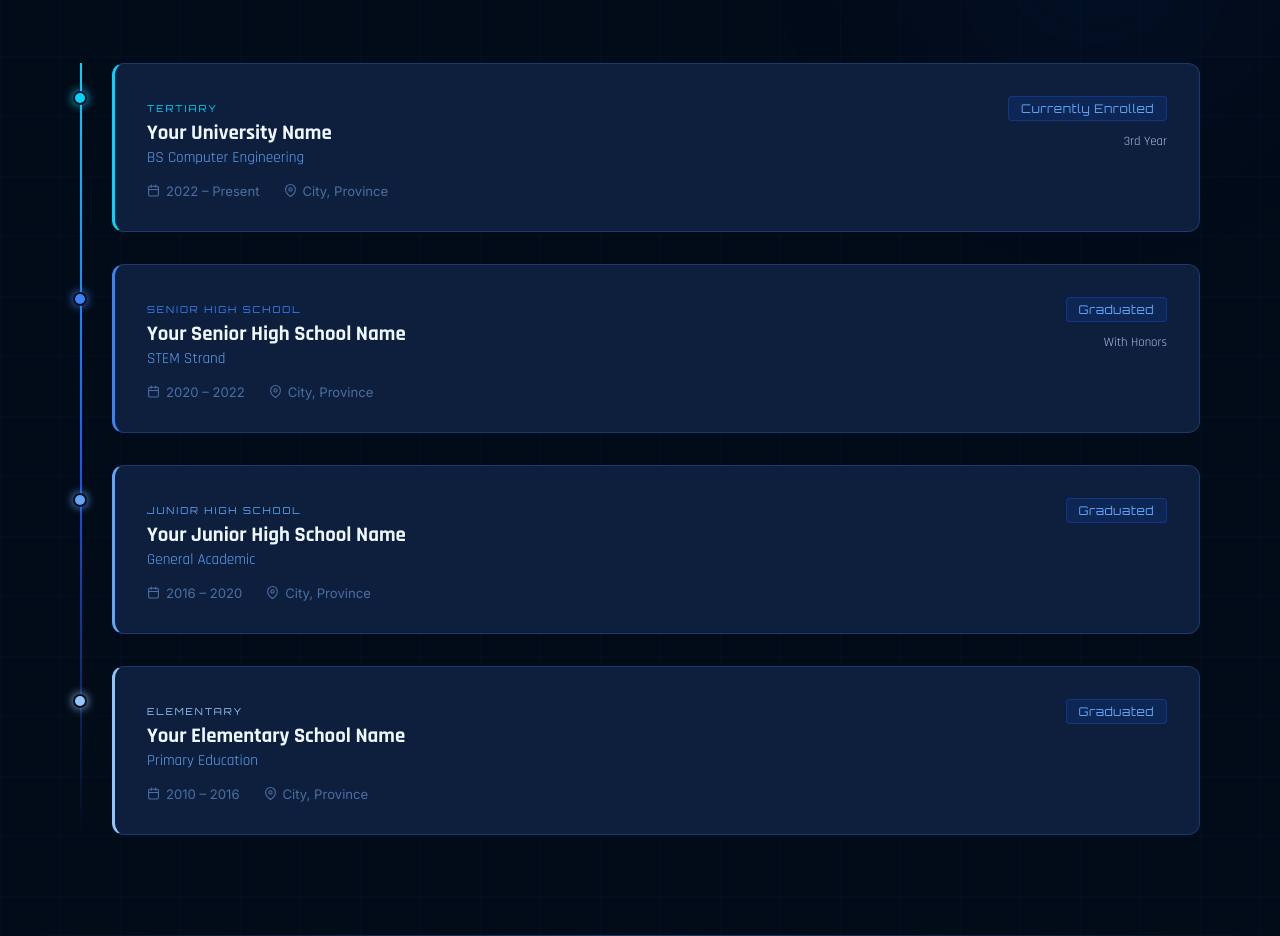
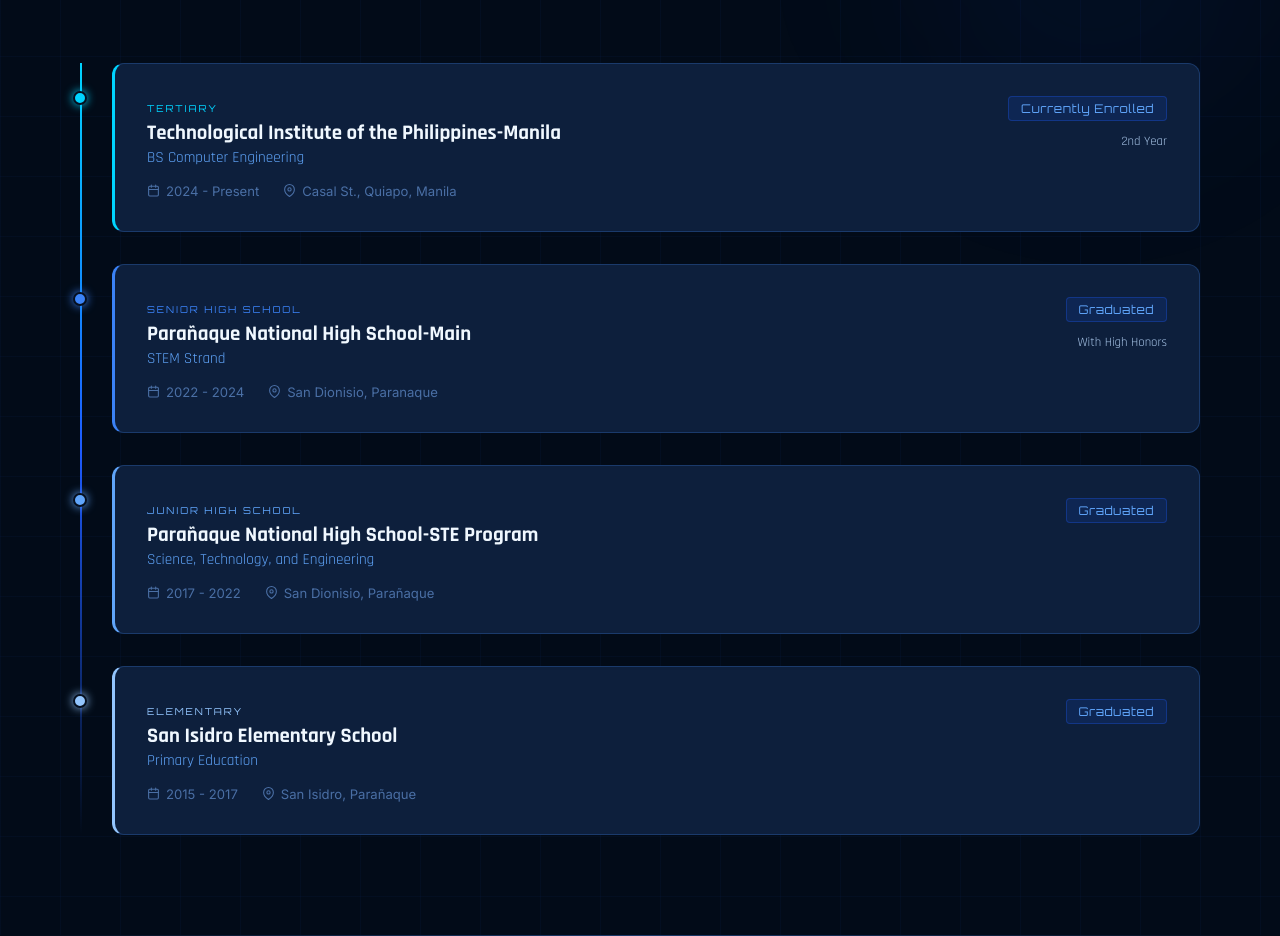
Before and after one commit to seanio777/verano-portfolio, a React (Vite) app: page / in a window 1280 px wide. Shown: the part 1674-2610 px from the top of the page. Built offline with nearby package versions, Linux system fonts and the light colour scheme.

Commit message:
updated academic background

```diff
--- a/src/components/Academic.jsx
+++ b/src/components/Academic.jsx
@@ -3,40 +3,40 @@
 const education = [
   {
     level: 'Tertiary',
-    school: 'Your University Name',        // ← REPLACE
+    school: 'Technological Institute of the Philippines-Manila',        // ← REPLACE
     course: 'BS Computer Engineering',
-    year: '2022 – Present',
-    location: 'City, Province',             // ← REPLACE
+    year: '2024 - Present',
+    location: 'Casal St., Quiapo, Manila',             // ← REPLACE
     status: 'Currently Enrolled',
-    units: '3rd Year',
+    units: '2nd Year',
     color: 'var(--cyan-accent)',
   },
   {
     level: 'Senior High School',
-    school: 'Your Senior High School Name', // ← REPLACE
+    school: 'Parañaque National High School-Main', // ← REPLACE
     course: 'STEM Strand',
-    year: '2020 – 2022',
-    location: 'City, Province',             // ← REPLACE
+    year: '2022 - 2024',
+    location: 'San Dionisio, Paranaque',             // ← REPLACE
     status: 'Graduated',
-    units: 'With Honors',
+    units: 'With High Honors',
     color: 'var(--blue-bright)',
   },
   {
     level: 'Junior High School',
-    school: 'Your Junior High School Name', // ← REPLACE
-    course: 'General Academic',
-    year: '2016 – 2020',
-    location: 'City, Province',             // ← REPLACE
+    school: 'Parañaque National High School-STE Program', // ← REPLACE
+    course: 'Science, Technology, and Engineering',
+    year: '2017 - 2022',
+    location: 'San Dionisio, Parañaque',             // ← REPLACE
     status: 'Graduated',
     units: '',
     color: 'var(--blue-light)',
   },
   {
     level: 'Elementary',
-    school: 'Your Elementary School Name',  // ← REPLACE
+    school: 'San Isidro Elementary School',  // ← REPLACE
     course: 'Primary Education',
-    year: '2010 – 2016',
-    location: 'City, Province',             // ← REPLACE
+    year: '2015 - 2017',
+    location: 'San Isidro, Parañaque',             // ← REPLACE
     status: 'Graduated',
     units: '',
     color: 'var(--blue-ice)',
```
